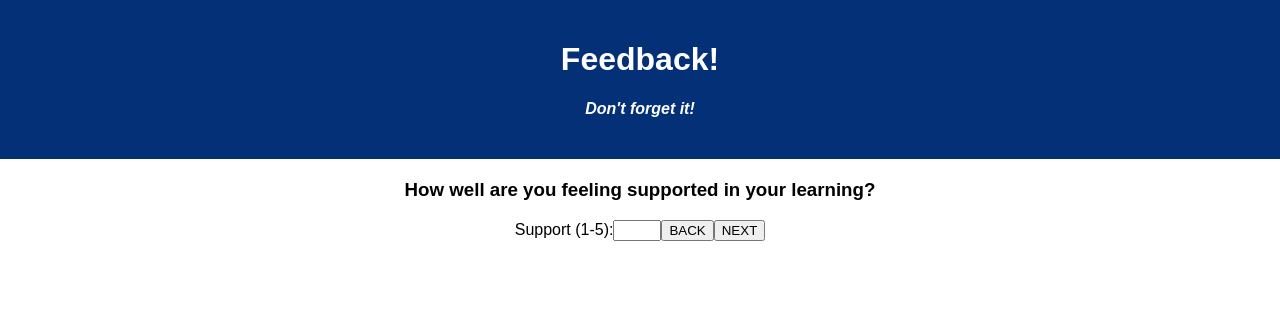
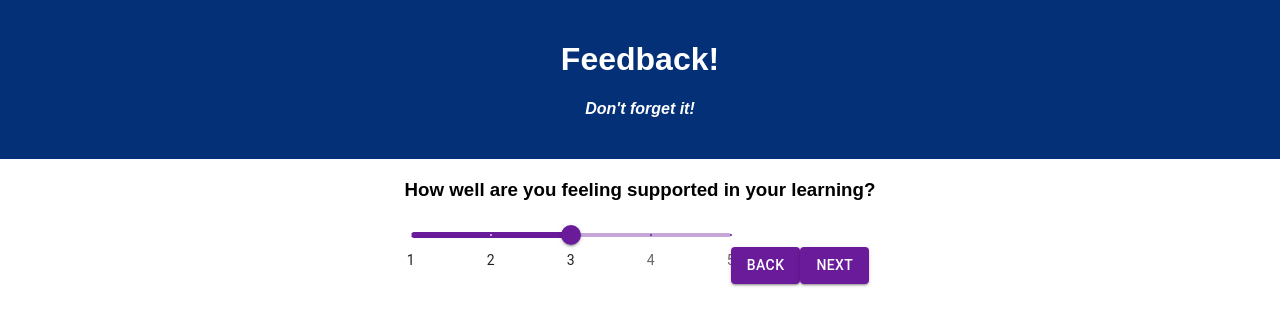
Before and after one commit to bencapp/weekend-redux-feedback-loop, a React (Create React App) app: page /#/support in a window 1280 px wide. Shown: the top 326 px of the page. Built offline with nearby package versions, Linux system fonts and the light colour scheme.

Commit message:
initialized mui and theming

```diff
--- a/package.json
+++ b/package.json
@@ -4,6 +4,9 @@
   "private": true,
   "proxy": "http://localhost:5000",
   "dependencies": {
+    "@emotion/react": "^11.10.6",
+    "@emotion/styled": "^11.10.6",
+    "@mui/material": "^5.11.10",
     "axios": "^0.21.1",
     "express": "^4.17.1",
     "pg": "^8.2.1",
--- a/src/components/Form/Form.jsx
+++ b/src/components/Form/Form.jsx
@@ -6,6 +6,9 @@ import { useState } from "react";
 
 // import dispatch to enable reducer dispatch
 import { useDispatch } from "react-redux";
+
+// import mui components
+import { Button, Slider } from "@mui/material";
 
 function Form({ formType }) {
   // history constant
@@ -26,27 +29,23 @@ function Form({ formType }) {
   switch (formType) {
     case "feeling":
       headerText = "How are you feeling today?";
-      labelText = "Feeling (1-5):";
       dispatchType = "SET_FEELING";
       nextPath = "/understanding";
       break;
     case "understanding":
       headerText = "How well are you understanding the content?";
-      labelText = "Understanding (1-5):";
       dispatchType = "SET_UNDERSTANDING";
       prevPath = "/";
       nextPath = "/support";
       break;
     case "support":
       headerText = "How well are you feeling supported in your learning?";
-      labelText = "Support (1-5):";
       dispatchType = "SET_SUPPORT";
       prevPath = "/understanding";
       nextPath = "/comments";
       break;
     case "comments":
       headerText = "Any additional comments you'd like to add?";
-      labelText = "Comments:";
       dispatchType = "SET_COMMENTS";
       prevPath = "/support";
       nextPath = "/review";
@@ -56,7 +55,7 @@ function Form({ formType }) {
   }
 
   // form input value
-  const [inputValue, setInputValue] = useState("");
+  const [inputValue, setInputValue] = useState(3);
 
   const handleSubmit = (event) => {
     event.preventDefault();
@@ -78,17 +77,32 @@ function Form({ formType }) {
     <>
       <h3>{headerText}</h3>
       <form onSubmit={handleSubmit}>
-        <label htmlFor="rating-input">{labelText}</label>
-        <input
-          type={inputType}
-          onChange={(e) => setInputValue(e.target.value)}
-          value={inputValue}
-          min="1"
-          max="5"
-          name="rating-input"
-        />
-        {prevPath && <button onClick={handleBackClick}>BACK</button>}
-        <button type="submit">NEXT</button>
+        {inputType === "number" ? (
+          <Slider
+            sx={{ width: "25%" }}
+            aria-label={labelText}
+            defaultValue={3}
+            step={1}
+            marks={[
+              { value: 1, label: 1 },
+              { value: 2, label: 2 },
+              { value: 3, label: 3 },
+              { value: 4, label: 4 },
+              { value: 5, label: 5 },
+            ]}
+            valueLabelDisplay="auto"
+            min={1}
+            max={5}
+            width={100}
+            onChange={(e) => setInputValue(e.target.value)}
+            value={Number(inputValue)}
+          />
+        ) : (
+          <input type="text" />
+        )}
+
+        {prevPath && <Button onClick={handleBackClick}>BACK</Button>}
+        <Button type="submit">NEXT</Button>
       </form>
     </>
   );
--- a/src/components/Review/Review.jsx
+++ b/src/components/Review/Review.jsx
@@ -1,6 +1,8 @@
 import { useSelector } from "react-redux";
 
 import { useHistory } from "react-router-dom";
+
+import { Button } from "@mui/material";
 
 import axios from "axios";
 
@@ -28,8 +30,8 @@ function Review() {
       <p>Understanding: {feedback.understanding}</p>
       <p>Support: {feedback.support}</p>
       <p>Comments: {feedback.comments}</p>
-      <button onClick={handleBackClick}>BACK</button>
-      <button onClick={handleClick}>SUBMIT</button>
+      <Button onClick={handleBackClick}>BACK</Button>
+      <Button onClick={handleClick}>SUBMIT</Button>
     </div>
   );
 }
--- a/src/components/Success/Success.jsx
+++ b/src/components/Success/Success.jsx
@@ -1,6 +1,8 @@
 import { useHistory } from "react-router-dom";
 
 import { useDispatch } from "react-redux";
+
+import { Button } from "@mui/material";
 
 function Success() {
   const history = useHistory();
@@ -13,7 +15,7 @@ function Success() {
   return (
     <div>
       <h3>Your feedback has been submitted!</h3>
-      <button onClick={handleClick}>Leave New Review</button>
+      <Button onClick={handleClick}>Leave New Review</Button>
     </div>
   );
 }
--- /dev/null
+++ b/src/components/Theme/Theme.jsx
@@ -0,0 +1,23 @@
+import { createTheme } from "@mui/material/styles";
+
+import { green, purple } from "@mui/material/colors";
+
+const theme = createTheme({
+  palette: {
+    primary: {
+      main: purple[800],
+    },
+    secondary: {
+      main: green[400],
+    },
+  },
+  components: {
+    MuiButton: {
+      defaultProps: {
+        variant: "contained",
+      },
+    },
+  },
+});
+
+export default theme;
--- a/src/index.js
+++ b/src/index.js
@@ -2,6 +2,10 @@ import React from "react";
 import ReactDOM from "react-dom/client";
 import "./index.css";
 import App from "./components/App/App";
+
+// import material ui
+import theme from "./components/Theme/Theme";
+import { ThemeProvider } from "@mui/material";
 
 // import redux
 import { createStore, combineReducers, applyMiddleware } from "redux";
@@ -35,7 +39,9 @@ const root = ReactDOM.createRoot(document.getElementById("root"));
 root.render(
   <React.StrictMode>
     <Provider store={store}>
-      <App />
+      <ThemeProvider theme={theme}>
+        <App />
+      </ThemeProvider>
     </Provider>
   </React.StrictMode>
 );
```
Also changed, not shown: 1 other file (tests, documents, lock files or other folders).
